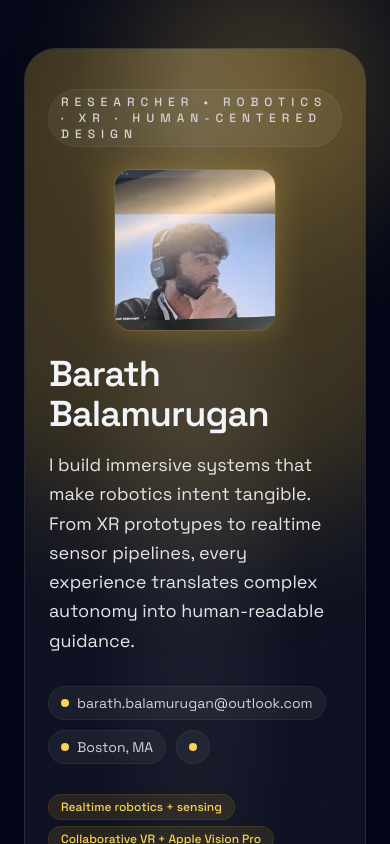
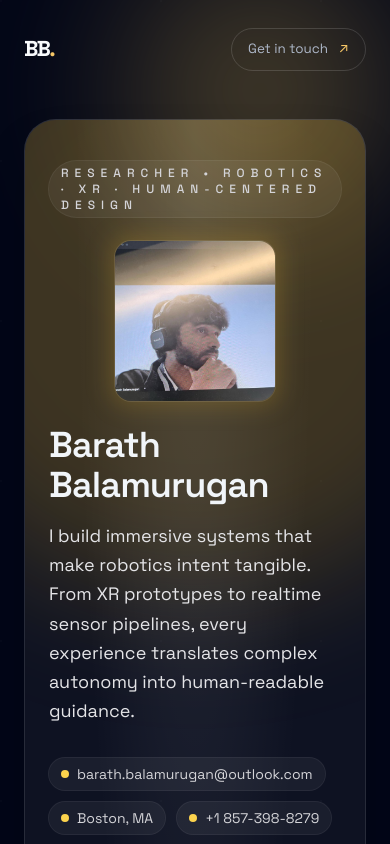
Before and after one commit to mgbarath72/portfolio, a React (Create React App) app: page / in a window 390 px wide. Shown: the top 844 px of the page. Built offline with nearby package versions, Linux system fonts and the light colour scheme.

Commit message:
Refresh portfolio with resume content and refined design

```diff
--- a/package.json
+++ b/package.json
@@ -12,7 +12,8 @@
     "gh-pages": "^6.1.1",
     "postcss": "^8.4.35",
     "tailwindcss": "^3.4.1",
-    "typescript": "4.9.5"
+    "typescript": "4.9.5",
+    "yaml": "^2.9.1"
   },
   "scripts": {
     "start": "react-scripts start",
--- a/src/BarathPortfolio.jsx
+++ b/src/BarathPortfolio.jsx
@@ -1,9 +1,6 @@
 import React from "react";
 
 import avatar from "./images/profilephoto1.jpg";
-import testimonial1 from "./images/video1.mp4";
-import testimonial2 from "./images/video2.mp4";
-import testimonial3 from "./images/IndustryXR_Demo.mp4";
 
 const ThemeStyle = () => (
   <style>{`
@@ -76,7 +73,7 @@ const profile = {
   title: "Spatial computing researcher",
   location: "Boston, MA",
   email: "barath.balamurugan@outlook.com",
-  // phone: "+1 857-398-8279",
+  phone: "+1 857-398-8279",
   linkedin: "https://www.linkedin.com/in/barath-balamurugan",
   github: "https://github.com/Barath-Balamurugan",
   highlights: [
@@ -110,8 +107,8 @@ const focusAreas = [
 const stats = [
   { value: "4.0", label: "Graduate GPA" },
   { value: "35%", label: "Validation time saved" },
-  { value: "5+", label: "XR stacks shipped" },
-  { value: "2", label: "Peer-reviewed papers" },
+  { value: "5+", label: "Custom utilities delivered" },
+  { value: "3", label: "Publications" },
 ];
 
 const projects = [
@@ -119,7 +116,7 @@ const projects = [
     name: "AR-Surgery digital twin",
     summary:
       "Live overlays, annotations, and haptic nudges for intraoperative teams using Apple Vision Pro as a co-pilot.",
-    signals: ["Latency &lt; 40 ms", "RealityKit", "SwiftUI"],
+    signals: ["Apple Vision Pro", "RealityKit", "SwiftUI"],
     date: "2025",
   },
   {
@@ -128,6 +125,18 @@ const projects = [
       "Remote scientists co-create task plans inside a shared volumetric workspace with spatialized audio callouts.",
     signals: ["Apple Vision Pro", "Unity", "Sensor fusion"],
     date: "2025",
+  },
+  {
+    name: "Autonomous dice sorting",
+    summary: "A Jetson-based robot combines YOLO, depth sensing and MoveIt to detect and sort dice. A mixed synthetic and real dataset reached 91.3% accuracy after 100 training epochs.",
+    signals: ["ROS 2", "YOLO", "MoveIt", "Jetson"],
+    date: "2025",
+  },
+  {
+    name: "XR robot teleoperation & digital twin",
+    summary: "A Unity VR interface simulates and teleoperates a six-degree-of-freedom robot, with ROS 2 communication and edge camera processing on Raspberry Pi and Jetson.",
+    signals: ["Unity", "ROS 2", "C#", "Edge AI"],
+    date: "2024–25",
   },
   {
     name: "Haptic XR training lane",
@@ -163,12 +172,12 @@ const credentials = [
   {
     title: "Northeastern University",
     subtitle: "M.S. Robotics (Computer Science)",
-    detail: "Reality Design Lab • GPA 4.0/4.0",
+    detail: "Boston · Sep 2024–Dec 2026 · GPA 4.0/4.0",
   },
   {
     title: "Sri Krishna College of Engineering & Technology",
     subtitle: "B.E. Mechatronics",
-    detail: "Graduated with First Class Distinction",
+    detail: "India · Jun 2019–Mar 2023 · CGPA 9.07/10",
   },
 ];
 
@@ -183,23 +192,68 @@ const toolkit = [
   "OpenCV",
   "LabVIEW",
   "Embedded C",
+  "C#",
+  "JavaScript",
+  "React",
+  "Scikit-learn",
+  "MoveIt",
+  "Jetson",
+  "Raspberry Pi",
 ];
 
 const testimonialsData = [
   {
     title: "Lab walkthrough — XR communication pipeline",
     detail: "Demonstrates a haptic-integrated VR workflow validated with pilot trainees.",
-    media: testimonial2,
   },
   {
     title: "Surgical guidance twin",
     detail: "Clinician feedback on an Apple Vision Pro prototype for intraoperative awareness.",
-    media: testimonial1,
   },
   {
     title: "Remote Human-Robot Collaboration in XR",
     detail: "An operator uses a VR app to control a robot via a virtual controller while viewing its real-time joint status and camera feed.",
-    media: testimonial3,
+  },
+];
+
+const experience = [
+  {
+    role: "Research & Development Co-op",
+    organization: "Berkshire Grey",
+    period: "Jan 2026 — Present",
+    detail: "Building human-in-the-loop teleoperation for failed robotic picks; evaluating grasp performance and trigger conditions. Calibrated OptiTrack and investigated VRPN / ROS 2 clock domains for reliable sensor synchronization.",
+    tags: ["Robotic manipulation", "Teleoperation", "ROS 2"],
+  },
+  {
+    role: "Research Assistant",
+    organization: "Northeastern University",
+    period: "Sep 2024 — Present",
+    detail: "Built an end-to-end XR sensor-to-visualization pipeline and a multisensory VR training module validated in pilot sessions. Developing a physical probe that streams live telemetry into VR under lab conditions.",
+    tags: ["XR", "Haptics", "Sensor data"],
+  },
+  {
+    role: "Project Engineer",
+    organization: "Soliton Technologies",
+    period: "Jun 2023 — Jul 2024",
+    detail: "Designed LabVIEW and Python APIs that reduced validation time by 35%. Delivered 5+ custom utilities, cut manual errors by 40%, and ran 10+ hardware integration tests.",
+    tags: ["LabVIEW", "Python", "Hardware testing"],
+  },
+];
+
+const publications = [
+  {
+    title: "Remote Human-Robot Collaboration in XR",
+    venue: "ACM HotMobile ’25 · Best Demo Award",
+    href: "https://doi.org/10.1145/3708468.3715687",
+  },
+  {
+    title: "XRFab: Immersive Cleanroom Training with Digital Twins and XR for Semiconductor Manufacturing",
+    venue: "IEEE ISEMV ’25 · Accepted for publication",
+  },
+  {
+    title: "Actuation of Braille Text into Braille Code and Braille Board with Navigation System",
+    venue: "IEEE Xplore · 2023",
+    href: "https://ieeexplore.ieee.org/document/10568883",
   },
 ];
 
@@ -266,7 +320,12 @@ export default function BarathPortfolio() {
         <div className="gradient-lens gradient-lens--two" />
         <div className="noise-layer" />
 
-        <div className="relative z-10 max-w-7xl mx-auto px-6 py-12 space-y-16">
+        <nav className="site-nav relative z-10 max-w-7xl mx-auto px-6 pt-7" aria-label="Main navigation">
+          <a className="nav-brand" href="#top">BB<span>.</span></a>
+          <div className="nav-links"><a href="#experience">Experience</a><a href="#projects">Projects</a><a href="#publications">Publications</a></div>
+          <a className="nav-contact" href={`mailto:${profile.email}`}>Get in touch <span>↗</span></a>
+        </nav>
+        <div id="top" className="relative z-10 max-w-7xl mx-auto px-6 py-12 space-y-20">
           <section className="relative w-full overflow-hidden rounded-[32px] border border-white/10 bg-white/5 px-6 py-10 shadow-2xl sm:px-10">
               <div className="pointer-events-none absolute inset-0">
                 <div className="absolute -top-40 left-1/2 h-[40rem] w-[40rem] -translate-x-1/2 rounded-full bg-amber-400/20 blur-3xl" />
@@ -302,7 +361,7 @@ export default function BarathPortfolio() {
                         <div className="mt-8 flex flex-wrap gap-3">
                           <Chip href={`mailto:${profile.email}`}>{profile.email}</Chip>
                           <Chip>{profile.location}</Chip>
-                          <Chip>{profile.phone}</Chip>
+                          <Chip href={`tel:${profile.phone.replace(/[^+\d]/g, "")}`}>{profile.phone}</Chip>
                         </div>
 
                         <div className="mt-8 flex flex-wrap gap-2">
@@ -316,6 +375,7 @@ export default function BarathPortfolio() {
                           <CTA variant="ghost" href={profile.github}>
                             View experiments
                           </CTA>
+                          <CTA variant="ghost" href="/Barath_Balamurugan_Resume.pdf">Resume ↗</CTA>
                         </div>
                       </div>
                     </div>
@@ -350,6 +410,25 @@ export default function BarathPortfolio() {
                 </div>
               </div>
             </section>
+
+          <section id="experience" className="space-y-8">
+            <div className="section-label">The work</div>
+            <div className="flex flex-col gap-3 md:flex-row md:items-end md:justify-between">
+              <h2 className="text-3xl font-semibold">Experience across lab and industry</h2>
+              <p className="max-w-xl text-sm text-slate-400">From robot recovery on production hardware to spatial interfaces and faster validation workflows.</p>
+            </div>
+            <div className="experience-grid">
+              {experience.map((item) => (
+                <article key={item.organization} className="experience-card">
+                  <div className="experience-period">{item.period}</div>
+                  <h3>{item.role}</h3>
+                  <div className="experience-org">{item.organization}</div>
+                  <p>{item.detail}</p>
+                  <div className="flex flex-wrap gap-2">{item.tags.map((tag) => <span key={tag} className="tag-pill">{tag}</span>)}</div>
+                </article>
+              ))}
+            </div>
+          </section>
 
           <section className="space-y-8">
             <div className="flex flex-col gap-4 md:flex-row md:items-center md:justify-between">
@@ -391,7 +470,7 @@ export default function BarathPortfolio() {
             </div>
           </section>
 
-          <section className="space-y-6">
+          <section id="projects" className="space-y-6">
             <div className="flex flex-col gap-4 md:flex-row md:items-end md:justify-between">
               <div>
                 <div className="section-label mb-3">Case studies</div>
@@ -439,6 +518,23 @@ export default function BarathPortfolio() {
             </div>
           </section>
 
+          <section id="publications" className="space-y-6">
+            <div className="section-label">Research output</div>
+            <h2 className="text-3xl font-semibold">Publications & recognition</h2>
+            <div className="publication-list">
+              {publications.map((paper, index) => (
+                <article className="publication-row" key={paper.title}>
+                  <span className="publication-number">0{index + 1}</span>
+                  <div>
+                    <h3>{paper.title}</h3>
+                    <p>{paper.venue}</p>
+                  </div>
+                  {paper.href && <a href={paper.href} target="_blank" rel="noreferrer" aria-label={`Read ${paper.title}`}>View paper ↗</a>}
+                </article>
+              ))}
+            </div>
+          </section>
+
           <section className="grid gap-6 lg:grid-cols-2">
             <div className="glass-card rounded-3xl p-8 space-y-5">
               <div className="section-label">Credentials & labs</div>
@@ -469,18 +565,13 @@ export default function BarathPortfolio() {
           <section className="space-y-6">
             <div>
               <div className="section-label mb-3">Demo</div>
-              <h2 className="text-3xl font-semibold">Demo</h2>
+              <h2 className="text-3xl font-semibold">Research demonstrations</h2>
             </div>
 
             <div className="grid gap-6 md:grid-cols-2">
               {testimonialsData.map((testimonial) => (
                 <div key={testimonial.title} className="glass-card rounded-3xl overflow-hidden">
-                  <div className="w-full aspect-video">
-                    <video controls className="w-full h-full object-cover">
-                      <source src={testimonial.media} type="video/mp4" />
-                      Your browser does not support the video tag.
-                    </video>
-                  </div>
+                  <div className="demo-visual" aria-hidden="true"><span>XR / 0{testimonialsData.indexOf(testimonial) + 1}</span></div>
                   <div className="px-6 py-4 space-y-2">
                     <div className="flex items-center justify-between gap-4">
                       <p className="text-sm text-amber-200">Field note</p>
--- a/src/index.css
+++ b/src/index.css
@@ -19,3 +19,35 @@
     font-family: inherit;
   }
 }
+
+html { scroll-behavior: smooth; }
+body { background: #080d19; }
+a { text-decoration: none; }
+::selection { background: #f5c96a; color: #101726; }
+.site-nav { display: flex; align-items: center; justify-content: space-between; gap: 1.5rem; }
+.nav-brand { color: #f8fafc; font-size: 1.35rem; font-weight: 700; letter-spacing: -.08em; }
+.nav-brand span { color: #f6c767; }
+.nav-links { display: flex; align-items: center; gap: 2rem; }
+.nav-links a, .nav-contact { color: #aeb8c9; font-size: .84rem; transition: color .2s ease; }
+.nav-links a:hover, .nav-contact:hover { color: #fff; }
+.nav-contact { border: 1px solid rgba(255,255,255,.14); border-radius: 999px; padding: .65rem 1rem; }
+.nav-contact span { color: #f6c767; margin-left: .45rem; }
+.experience-grid { display: grid; grid-template-columns: repeat(3,minmax(0,1fr)); gap: 1rem; }
+.experience-card { min-height: 20rem; display: flex; flex-direction: column; gap: 1rem; padding: 1.65rem; border: 1px solid rgba(255,255,255,.1); border-radius: 1.4rem; background: linear-gradient(160deg,rgba(30,39,58,.9),rgba(12,18,32,.94)); transition: transform .25s ease,border-color .25s ease,box-shadow .25s ease; }
+.experience-card:hover, .publication-row:hover { transform: translateY(-3px); border-color: rgba(246,199,103,.42); box-shadow: 0 18px 50px rgba(0,0,0,.22); }
+.experience-period, .publication-number { color: #f6c767; font-size: .72rem; font-weight: 700; letter-spacing: .13em; text-transform: uppercase; }
+.experience-card h3 { color: #f8fafc; font-size: 1.3rem; font-weight: 600; line-height: 1.2; }
+.experience-org { color: #c9d2e2; font-size: .85rem; }
+.experience-card p { color: #aeb8c9; font-size: .86rem; line-height: 1.7; flex: 1; }
+.publication-list { display: grid; gap: .75rem; }
+.publication-row { display: grid; grid-template-columns: 2.5rem minmax(0,1fr) auto; gap: 1rem; align-items: center; padding: 1.25rem 1.5rem; border: 1px solid rgba(255,255,255,.1); border-radius: 1rem; background: rgba(20,28,45,.72); transition: transform .25s ease,border-color .25s ease,box-shadow .25s ease; }
+.publication-row h3 { color: #f8fafc; font-weight: 600; line-height: 1.4; }
+.publication-row p { margin-top: .35rem; color: #9aa9bf; font-size: .8rem; }
+.publication-row a { color: #f6c767; white-space: nowrap; font-size: .8rem; }
+.demo-visual { aspect-ratio: 16/8; display: flex; align-items: flex-end; padding: 1.5rem; background: radial-gradient(circle at 72% 28%,rgba(246,199,103,.27),transparent 30%),linear-gradient(145deg,#24334b,#0e182a 65%); border-bottom: 1px solid rgba(255,255,255,.1); }
+.demo-visual span { font-size: .73rem; font-weight: 700; letter-spacing: .25em; color: #f6c767; }
+.glass-card { transition: transform .25s ease,border-color .25s ease; }
+.glass-card:hover { border-color: rgba(246,199,103,.25); }
+@media (max-width: 900px) { .experience-grid { grid-template-columns: 1fr; } .experience-card { min-height: 0; } }
+@media (max-width: 640px) { .nav-links { display: none; } .publication-row { grid-template-columns: 1.5rem minmax(0,1fr); } .publication-row a { grid-column: 2; } }
+@media (prefers-reduced-motion: reduce) { html { scroll-behavior: auto; } *,*::before,*::after { transition-duration: .01ms !important; animation-duration: .01ms !important; } }
```
Also changed, not shown: 2 other files (tests, documents, lock files or other folders).
